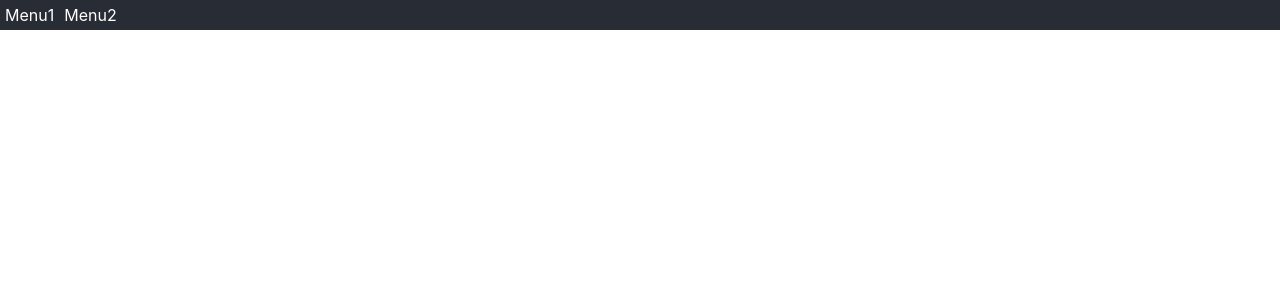
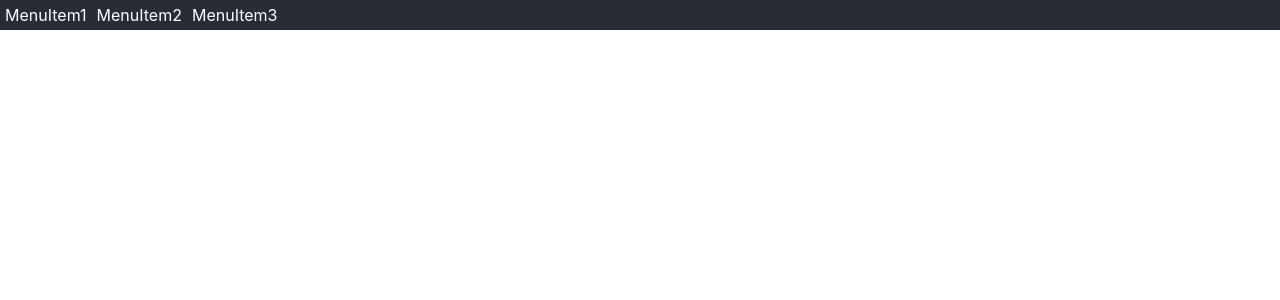
Before and after one commit to dobreffandras/StockWebApp, a React (Create React App) app in the folder stock-web-app/: page / in a window 1280 px wide. Shown: the top 300 px of the page. Built offline with nearby package versions, Linux system fonts and the light colour scheme.

Commit message:
Inject MenuItems throu prop

```diff
--- a/stock-web-app/src/App.tsx
+++ b/stock-web-app/src/App.tsx
@@ -1,12 +1,24 @@
-import React from 'react';
 import './App.css';
 import Menu from './components/Menu';
+import { MenuItem } from './types/types';
 
 function App() {
+
+  const menuItems : MenuItem[] = [{
+    label: "MenuItem1",
+    link: "#"
+  },{
+    label: "MenuItem2",
+    link: "#"
+  },{
+    label: "MenuItem3",
+    link: "#"
+  }];
+
   return (
     <div className="App">
       <header className="App-header">
-        <Menu />
+        <Menu items={menuItems}/>
       </header>
     </div>
   );
--- a/stock-web-app/src/components/Menu.tsx
+++ b/stock-web-app/src/components/Menu.tsx
@@ -1,13 +1,10 @@
-import { useState } from "react";
 import './Menu.css';
 import { MenuItem } from "../types/types";
 
-function Menu(){
-    const [items, setItems] = useState<MenuItem[]>([{Label: "Menu1", Link: "#"},{Label: "Menu2", Link: "#"}])
-
+function Menu({items} : {items: MenuItem[]}){
     return (
     <div className="Menu">
-        {items.map(i => (<div className='Menu-item'><a href={i.Link}>{i.Label}</a></div>))}
+        {items.map(i => (<div className='Menu-item'><a href={i.link}>{i.label}</a></div>))}
     </div>)
 }
 
--- a/stock-web-app/src/types/types.ts
+++ b/stock-web-app/src/types/types.ts
@@ -1,4 +1,4 @@
 export interface MenuItem {
-    Label: string;
-    Link: string;
+    label: string;
+    link: string;
 }
```
